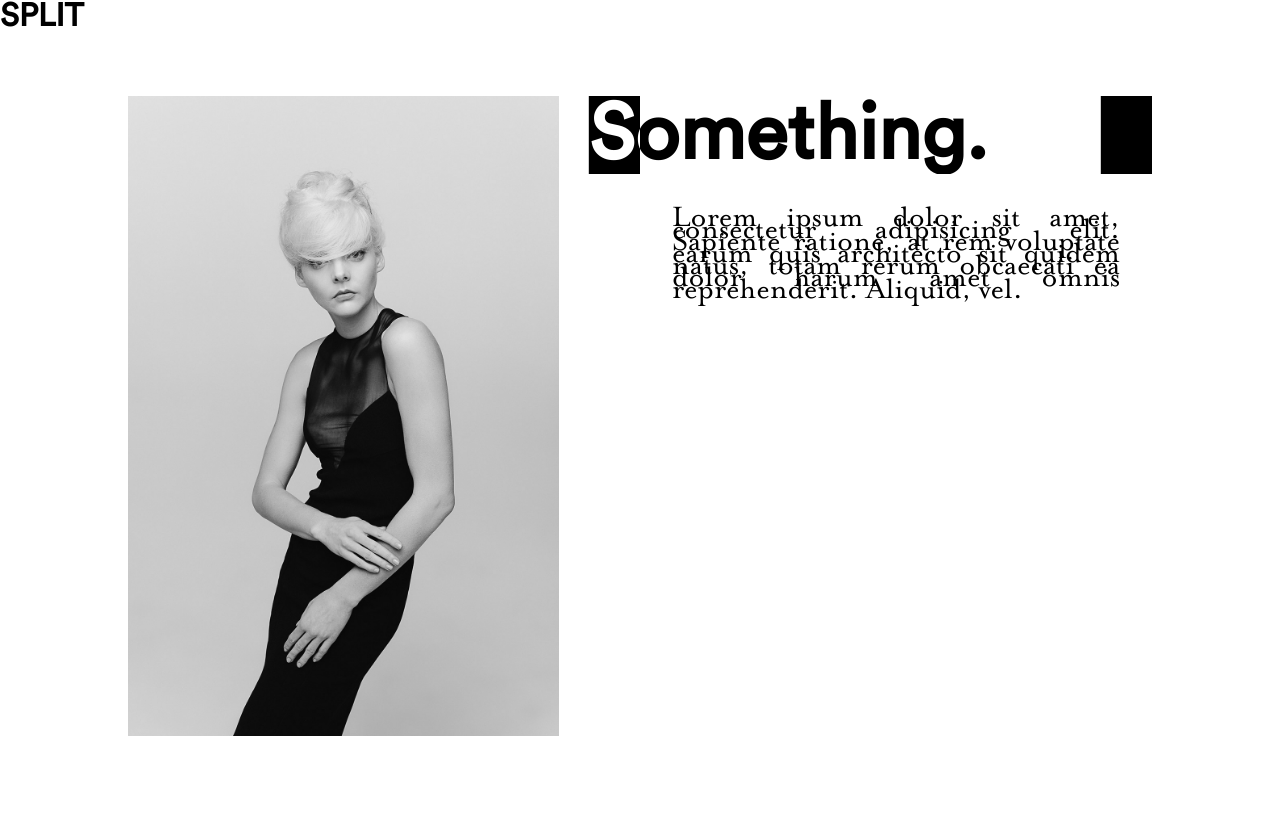
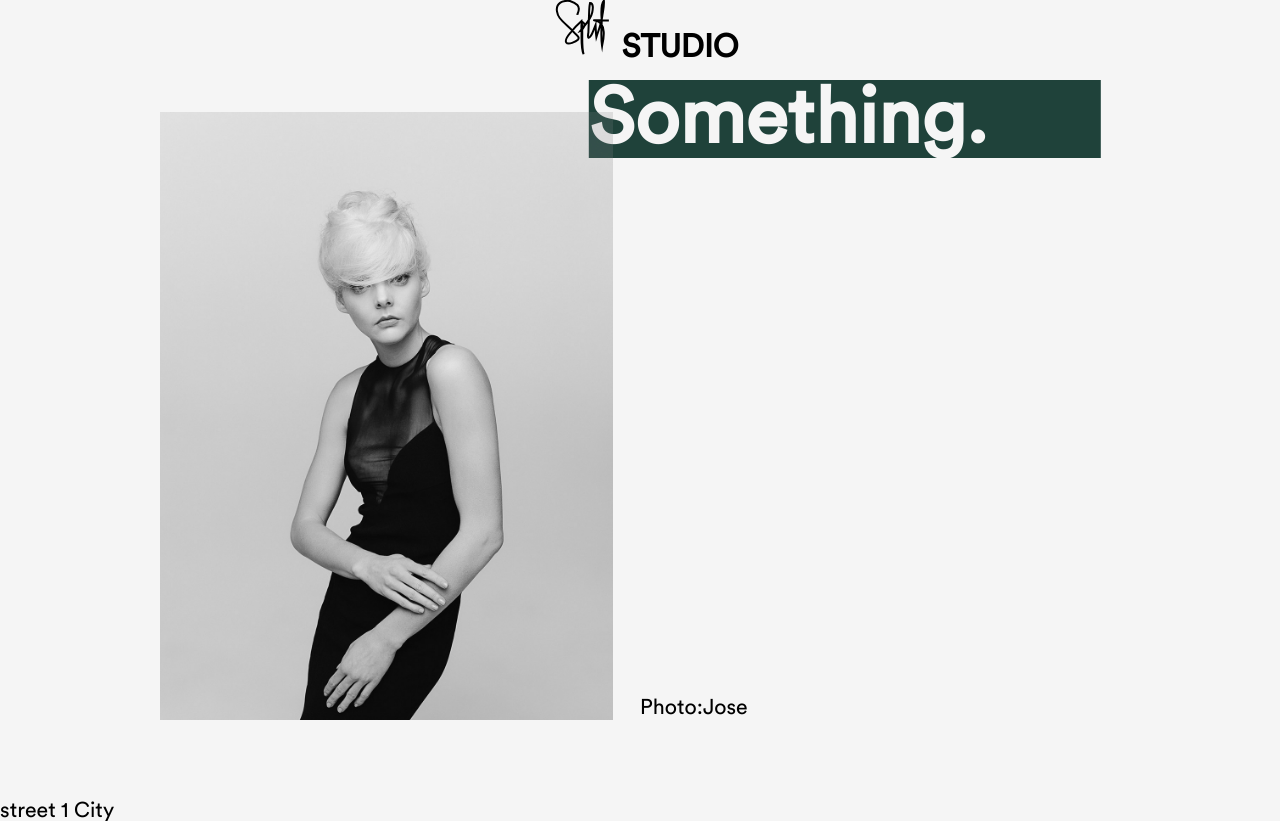
Before and after one commit to Nattfrost/Split, a plain HTML site: page index.html in a window 1280 px wide. Before the commit the page ends 800 px from the top, so only its background shows below. Drawn offline with Linux system fonts and the light colour scheme.

Commit message:
Started Experimenting with Colours

```diff
--- a/index.html
+++ b/index.html
@@ -5,15 +5,43 @@
   <meta charset="UTF-8">
   <meta name="viewport" content="width=device-width, initial-scale=1">
   <meta http-equiv="X-UA-Compatible" content="ie=edge">
-  <!-- <link rel="stylesheet" href="https://stackpath.bootstrapcdn.com/bootstrap/4.1.3/css/bootstrap.min.css" integrity="sha384-MCw98/SFnGE8fJT3GXwEOngsV7Zt27NXFoaoApmYm81iuXoPkFOJwJ8ERdknLPMO" crossorigin="anonymous"> -->
   <link rel="stylesheet" href="styles/main.css">
+  <link rel="stylesheet" href="styles/animations.css">
+
   <title>Split Studio</title>
 </head>
 
 <body>
 
+<section class="logo">
+
+  <div class="split-container">
+
+
+  <svg version="1.1" id="Layer_1" xmlns="http://www.w3.org/2000/svg" xmlns:xlink="http://www.w3.org/1999/xlink" x="0px" y="0px"
+  	 width="80px" height="60px" viewBox="0 0 100 120"  xml:space="preserve">
+
+    <path class="path" fill="whitesmoke" stroke="#000000" stroke-width="4" stroke-miterlimit="10"
+
+    d="M42.425,29.86c0.333-2.334,7.407-12.676,0.25-19.833
+    	c-2.636-2.636-11.75-7-14.75-8C23.259,0.693,13.341,2.065,8.759,5.194c-13.667,9.333-3.973,27.187-1.667,30.333
+    	c7.905,10.785,20,18.333,28,28.333c4.333,5.668,14,10,8.667,15.668c-3.667,3.666-19.334,11.332-23.334,5.332
+    	c-4-5.666,6.667-17,9.334-20.332c6.333-8.334,13.666-16,21.333-22.667c3.667,21.667-1.333,44.667,4,66.667
+    	c-5.667-14.668-3.667-34.334-4-49.668c0-1.332-1.667-18.333,4-13.333c5,4-2,14.667-6.333,16.333
+    	c8.666-11.333,20.666-22.333,23.666-37c1-5,3.667-18.333-4.333-18.666c-2.333,10-1.667,21.666-2.333,31.666
+    	c-0.334,9.334-0.667,18.333-1,27.333c-0.334,1-1.334,9-0.334,9.666c4.667,4,13-20.333,14.667-24.666c0.333,8,0.667,16,1.667,24
+    	c4.333-13.666,9.666-26.333,11.666-41c1.334-10,4.334-21.667,3.334-31.667c-8,8.333-4.334,31.333-4.334,41
+    	c-0.333,16.333-2,33,0.667,49c0.26-1.965,13.667-47.333-14.333-50.667c-9.268-1.104,18.666,0,28,0"/>
+  </div>
+
+
+  </svg>
+  <h2>STUDIO</h2>
+</section>
+
+
+
   <div class="container">
-    <h1 class="logo">SPLIT</h1>
     <div class="gallery">
 
 
@@ -21,14 +49,20 @@
         <img  src="resources/images/portrait-1.jpg">
         <div class="article">
         <h2 class="header header-right">Something.</h2>
-        <p>Lorem ipsum dolor sit amet, consectetur adipisicing elit. Sapiente ratione, at rem voluptate earum quis architecto sit quidem natus, totam rerum obcaecati ea dolor harum amet omnis reprehenderit. Aliquid, vel.</p>
+          <div class="info">
+              <p>Photo:</p>
+              <p>Jose</p>
+          </div>
         </div>
       </section>
 
       <section class="content-section">
         <div class="article">
         <h2 class="header header-left">Something.</h2>
-        <p>Lorem ipsum dolor sit amet, consectetur adipisicing elit. Sapiente ratione, at rem voluptate earum quis architecto sit quidem natus, totam rerum obcaecati ea dolor harum amet omnis reprehenderit. Aliquid, vel.</p>
+        <div class="info">
+            <p class="test">Photo:</p>
+            <p class="test">Jose</p>
+        </div>
         </div>
         <img  src="resources/images/portrait-2.jpg">
       </section>
@@ -37,14 +71,23 @@
         <img  src="resources/images/portrait-3.jpg">
         <div class="article">
         <h2 class="header header-right">Something.</h2>
-        <p>Lorem ipsum dolor sit amet, consectetur adipisicing elit. Sapiente ratione, at rem voluptate earum quis architecto sit quidem natus, totam rerum obcaecati ea dolor harum amet omnis reprehenderit. Aliquid, vel.</p>
+
+
+        <div class="info">
+            <p>Photo:</p>
+            <p>Jose</p>
+        </div>
+
         </div>
       </section>
 
       <section class="content-section">
         <div class="article">
         <h2 class="header header-left">Something.</h2>
-        <p>Lorem ipsum dolor sit amet, consectetur adipisicing elit. Sapiente ratione, at rem voluptate earum quis architecto sit quidem natus, totam rerum obcaecati ea dolor harum amet omnis reprehenderit. Aliquid, vel.</p>
+        <div class="info">
+            <p>Photo:</p>
+            <p>Jose</p>
+        </div>
         </div>
         <img  src="resources/images/portrait-4.jpg">
       </section>
@@ -53,14 +96,20 @@
         <img  src="resources/images/portrait-5.jpg">
         <div class="article">
         <h2 class="header header-right ">Something.</h2>
-        <p>Lorem ipsum dolor sit amet, consectetur adipisicing elit. Sapiente ratione, at rem voluptate earum quis architecto sit quidem natus, totam rerum obcaecati ea dolor harum amet omnis reprehenderit. Aliquid, vel.</p>
+        <div class="info">
+            <p>Photo:</p>
+            <p>Jose</p>
+        </div>
         </div>
       </section>
 
       <section class="content-section">
         <div class="article">
         <h2 class="header header-left">Something.</h2>
-        <p>Lorem ipsum dolor sit amet, consectetur adipisicing elit. Sapiente ratione, at rem voluptate earum quis architecto sit quidem natus, totam rerum obcaecati ea dolor harum amet omnis reprehenderit. Aliquid, vel.</p>
+        <div class="info">
+            <p>Photo:</p>
+            <p>Jose</p>
+        </div>
         </div>
         <img  src="resources/images/portrait-6.jpg">
       </section>
@@ -69,12 +118,11 @@
   </div>
 
 
-<script type="text/javascript" src="index.js">
+<footer class="contact-info">
+  <p>street 1 City</p>
+</footer>
 
-</script>
-
-
-
+<script type="text/javascript" src="index.js"></script>
 </body>
 
 </html>
--- a/index.js
+++ b/index.js
@@ -1,20 +1,13 @@
-
-
 const boxes = [...document.querySelectorAll('.content-section')];
 
-
-
 var options = {
-  threshold: 0.9
+  threshold: 0.6
 }
-
-
 observer = new IntersectionObserver(entries => {
   entries.forEach(entry => {
     if (entry.intersectionRatio > 0) {
       const currentBoxId = entry.target.dataset.box;
-        entry.target.classList.toggle('visible')
-
+      entry.target.classList.add('visible')
     }
   });
 }, options);
--- a/styles/animations.css
+++ b/styles/animations.css
@@ -0,0 +1,14 @@
+.path {
+  stroke-dasharray: 1000;
+  stroke-dashoffset: 1000;
+  animation: dash 3s ease-in-out forwards normal;
+}
+
+@keyframes dash {
+  from {
+    stroke-dashoffset: 1000;
+  }
+  to {
+    stroke-dashoffset: 0;
+  }
+}
--- a/styles/main.css
+++ b/styles/main.css
@@ -1,3 +1,10 @@
+:root {
+  --pink: #EAC3CB;
+  --inverse-pink: #104547;
+  --green: #93E1D8;
+  --inverse-green: #5F4BB6;
+}
+
 @font-face {
   font-family: 'Display';
   src: url('../resources/fonts/Circular.woff') format('woff');
@@ -7,30 +14,43 @@
   font-family: 'Article';
   src: url('../resources/fonts/MrsEavesRoman.woff') format('woff');
 }
+
 @media screen and (max-width: 992px) {
   p, .header, .article {
     display: none !important;
   }
+
   .content-section {
     grid-template-columns: 100% !important;
     height: 80vh;
   }
+
+  img {
+    max-width: 100% !important;
   }
-
-
+}
 
 * {
   margin: 0;
   padding: 0;
   box-sizing: border-box;
-  transition: .5s;
-  background-color: white;
+  transition: .8s;
+  background-color: whitesmoke;
 }
 
 .logo {
+  display: flex;
+  width: 100vw;
+  position: fixed;
+  display: flex;
   font-family: Display;
+  justify-content: center;
 }
-
+.logo h2
+{
+  margin-top: auto;
+  font-size: 24pt;
+}
 .container {
   display: grid;
   height: 100vh;
@@ -38,7 +58,10 @@
 }
 
 .gallery {
+  position: fixed;
+  margin-top: 10vh;
   margin-left: 10vw;
+  margin-right: 10vw;
   display: grid;
   height: 80vh;
   width: 80%;
@@ -46,52 +69,83 @@
   grid-template-columns: 100%;
   scroll-snap-type: y mandatory;
 }
+
 img {
   display: block;
   max-width: 90%;
   max-height: 90%;
+  margin: 4vh;
 }
-.header{
+
+.header {
   color: black;
   font-family: Display;
-    mix-blend-mode: difference;
-    z-index: 100;
+  mix-blend-mode: exclusion;
   font-size: 58pt;
+
 }
+
 p {
   grid-column: 2;
   display: block;
-  height: 80vh;
-    font-family: Article;
-    color: black;
-    font-size: 24pt;
-    padding: 4vh;
+  font-family: Display;
+  font-size: 16pt;
   text-align: justify;
 }
+
 .content-section {
   scroll-snap-align: start;
   display: grid;
   grid-template-columns: 50% 50%;
   filter: brightness(.5);
+}
 
-}
-img:hover{
-
-}
 .gallery::-webkit-scrollbar {
   display: none;
 }
-.visible{
+
+.visible {
   filter: brightness(1);
 }
 
 .header-left {
   transform: translateX(90%);
+    background-color: var(--green);
 }
 
 .header-right {
   transform: translateX(-10%);
+      background-color: var(--pink);
 }
-.article{
-  background-color: black;
+.header-left:hover {
+  transform: translateX(90%);
+  background-color: var(--inverse-pink);
 }
+
+.header-right:hover {
+  transform: translateX(-10%);
+  background-color: var(--inverse-green);
+}
+
+.article {
+
+}
+
+.info {
+  height: 80vh;
+  display: flex;
+  align-items: flex-end;
+}
+
+.info p {
+  margin-bottom: 10vh;
+}
+
+.test {
+  transform: translateX(32vw);
+}
+
+.contact-info{
+  font-size: 16pt;
+  font-family: Article;
+}
```
Lines whose indentation alone changed are shown as unchanged.
